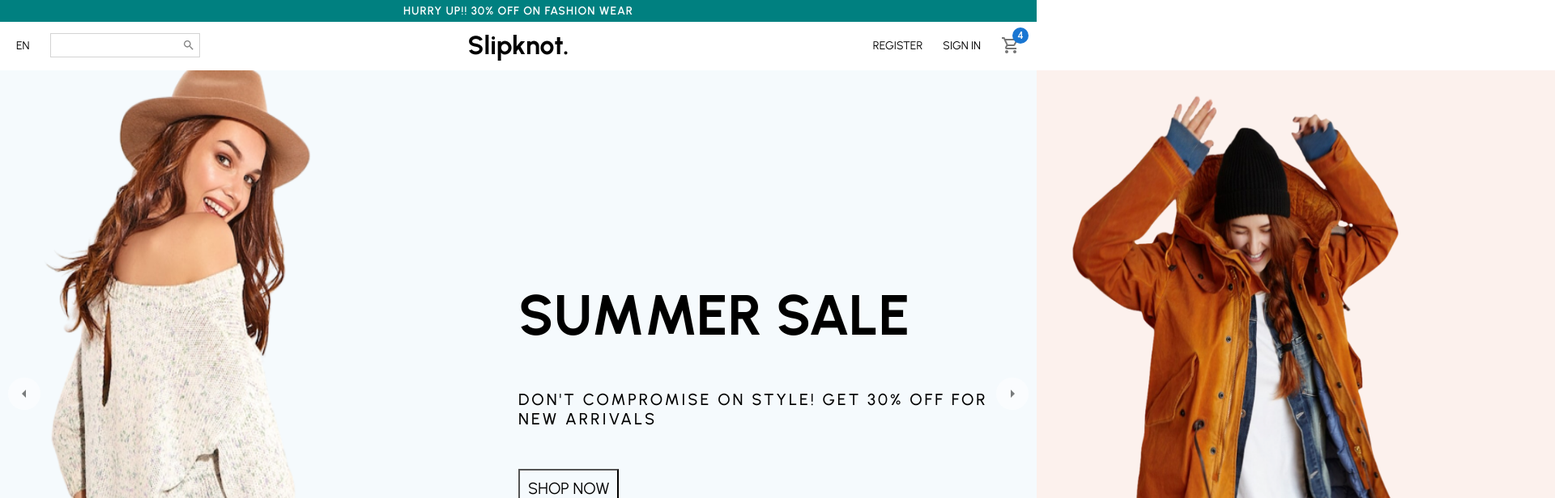
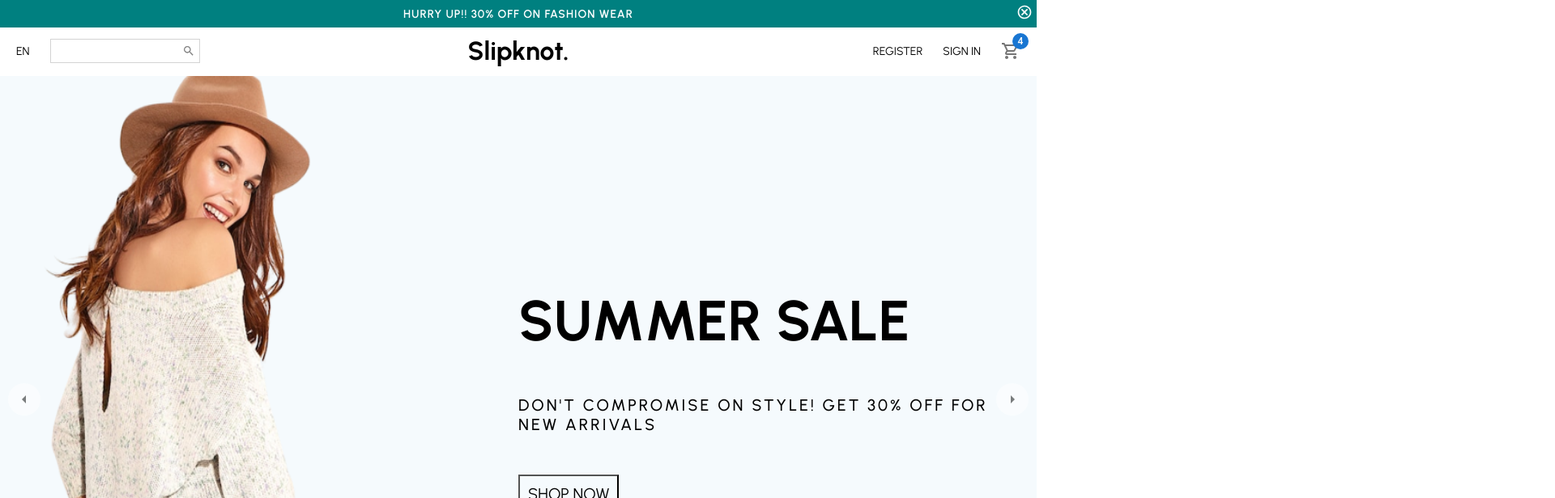
Before and after one commit to MadhurKharche/E-Commerce-App, a React (Create React App) app: page / in a window 1280 px wide. Shown: the top 616 px of the page at 81% size, 1920 px wide, since content can reach past the window. Built offline with nearby package versions, Linux system fonts and the light colour scheme.

Commit message:
Cancel Show Announcement

```diff
--- a/src/components/Announcement.jsx
+++ b/src/components/Announcement.jsx
@@ -1,18 +1,44 @@
 import React from "react";
 import styled from "styled-components";
+import CancelOutlinedIcon from "@mui/icons-material/CancelOutlined";
 
 const Container = styled.div`
   display: flex;
   align-items: center;
-  justify-content: center;
   padding: 5px;
   background-color: teal;
   color: white;
+  justify-content: space-between;
+`;
+
+const FakeLeftItem = styled.div`
+  flex: 1;
+  visibility: hidden;
+`;
+
+const AnnouncementText = styled.div`
+  flex: 1;
   font-weight: 600;
   font-size: 14px;
   letter-spacing: 1px;
+  text-align: center;
 `;
 
-export default function Announcement() {
-  return <Container>HURRY UP!! 30% OFF ON FASHION WEAR </Container>;
+const Cancel = styled.div`
+  flex: 1;
+  right: 10px;
+  cursor: pointer;
+  text-align: end;
+`;
+
+export default function Announcement({ render }) {
+  return (
+    <Container>
+      <FakeLeftItem>Baklol</FakeLeftItem>
+      <AnnouncementText>HURRY UP!! 30% OFF ON FASHION WEAR</AnnouncementText>
+      <Cancel onClick={render}>
+        <CancelOutlinedIcon style={{ fontSize: 20 }} />
+      </Cancel>
+    </Container>
+  );
 }
--- a/src/components/Slider.jsx
+++ b/src/components/Slider.jsx
@@ -10,6 +10,7 @@ const Container = styled.div`
   background-color: #${(props) => props.bg};
   display: flex;
   position: relative;
+  overflow: hidden;
 `;
 
 const Wrapper = styled.div`
--- a/src/pages/Home.jsx
+++ b/src/pages/Home.jsx
@@ -1,12 +1,18 @@
-import React from "react";
+import React, { useState } from "react";
 import Navbar from "../components/Navbar";
 import Announcement from "../components/Announcement";
 import Slider from "../components/Slider";
 
 export default function Home() {
+  const [showAnnouncement, setShowAnnouncement] = useState(true);
+
+  function renderAnnouncement() {
+    setShowAnnouncement((currStatus) => !currStatus);
+  }
+
   return (
     <>
-      <Announcement />
+      {showAnnouncement && <Announcement render={renderAnnouncement} />}
       <Navbar />
       <Slider />
     </>
```
